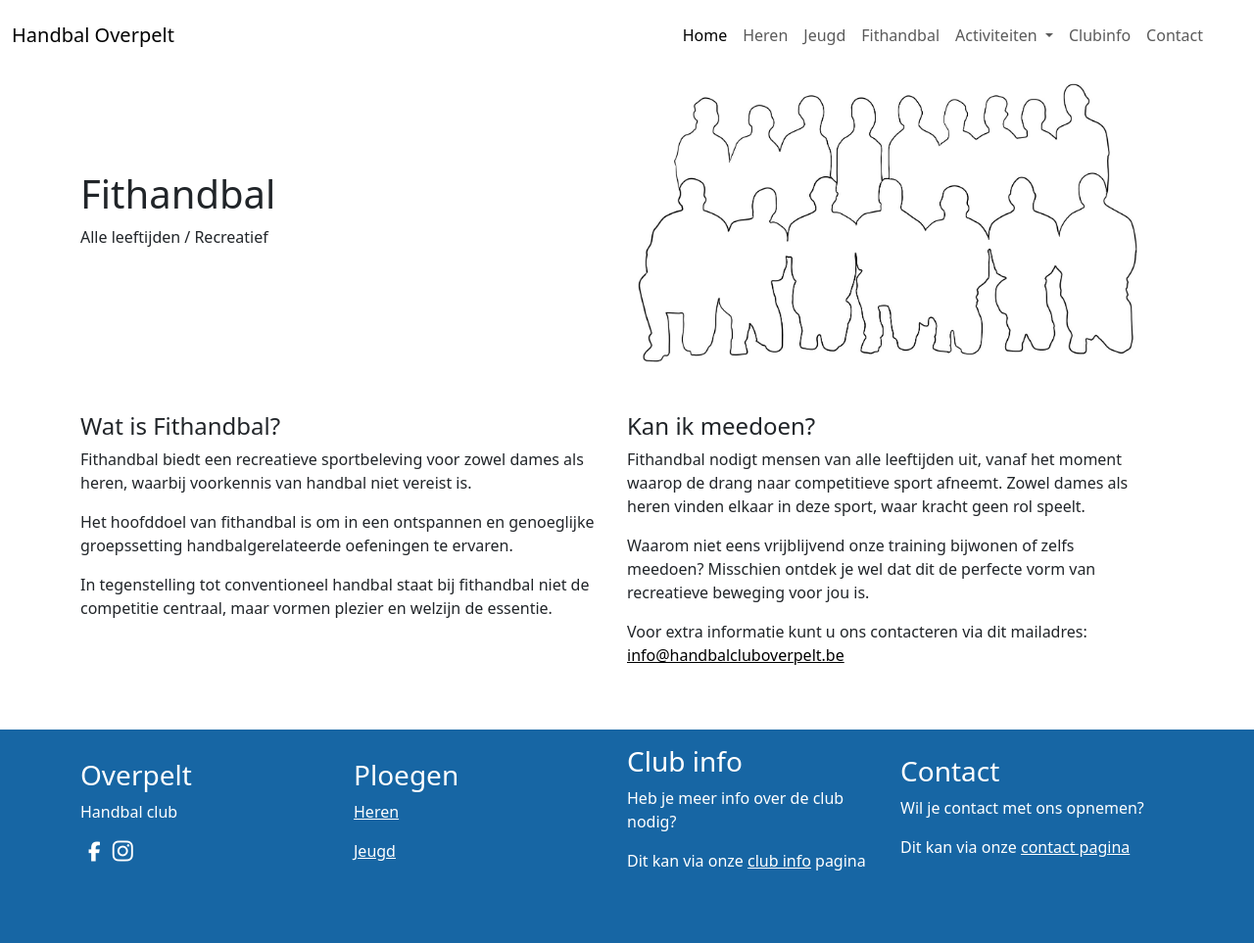
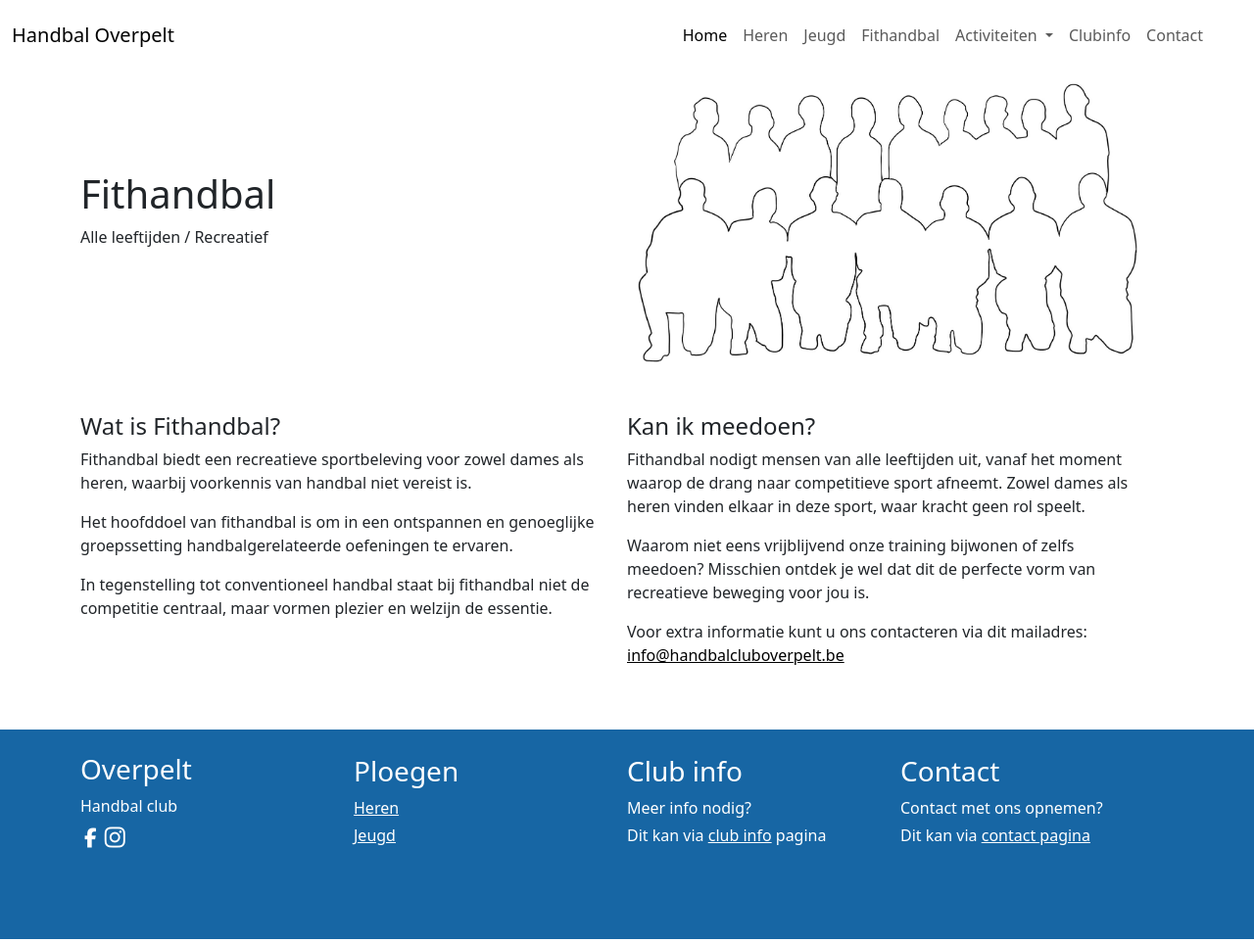
Before and after one commit to FreekBoes/HandbalOverpelt, a plain HTML site: page HTML/fithandbal.html in a window 1280 px wide. Shown: the whole page at 98% size. Drawn offline with nearby package versions, Linux system fonts and the light colour scheme.

Commit message:
Footer aangepast

```diff
--- a/HTML/fithandbal.html
+++ b/HTML/fithandbal.html
@@ -101,40 +101,39 @@
         </main>
     </div>
 
-    <footer class="py-3">
+    <footer class="py-4">
         <div class="container">
             <div class="row align-items-center col-12 mb-3 mb-lg-1">
-                <div class="col-sm-12 col-md-3 text-sm-center text-md-start pb-sm-3 mb-md-5 pb-md-0">
+                <div class="col-sm-12 col-md-3 text-sm-center text-md-start pb-sm-2 mb-md-5 pb-md-0">
                     <h3 class="">Overpelt</h3>
-                    <p class="">Handbal club</p>
-                    <a href="https://www.facebook.com/people/Handbalclub-Overpelt/100063618789208/" class="px-2"><i
-                            class="fa-brands fa-facebook-f fa-lg"></i></a>
+                    <p class="mb-2">Handbal club</p>
+                    <p><a href="https://www.facebook.com/people/Handbalclub-Overpelt/100063618789208/" class="px-1"><i
+                            class="fa-brands fa-facebook-f fa-lg "></i></a>
                     <a href="https://www.instagram.com/hc_overpelt/" class=""><i
-                            class="fa-brands fa-instagram fa-xl"></i></a>
+                            class="fa-brands fa-instagram fa-xl"></i></a></p>
                 </div>
 
-                <div class="col-sm-12 col-md-3 text-sm-center text-md-start mb-md-5">
+                <div class="col-sm-12 col-md-3 text-sm-center text-md-start mb-md-5 pb-sm-2 pb-md-0">
                     <h3 class="">Ploegen</h3>
-                    <p class=""><a href="heren.html" class="footerlink">Heren</a></p>
-                    <p class="mb-md-0"><a href="jeugd.html" class="footerlink">Jeugd</a></p>
+                    <p class="mb-1"><a href="heren.html" class="footerlink">Heren</a></p>
+                    <p class=""><a href="jeugd.html" class="footerlink">Jeugd</a></p>
                 </div>
 
-                <div class="col-sm-12 col-md-3 text-sm-center text-md-start mb-lg-5">
+                <div class="col-sm-12 col-md-3 text-sm-center text-md-start mb-lg-5 pb-sm-2 pb-md-0">
                     <h3 class="">Club info</h3>
-                    <p class="">Heb je meer info over de club nodig?</p>
-                    <p class="mb-md-1">Dit kan via onze <a href="clubinfo.html" class="footerlink">club info</a> pagina
+                    <p class="mb-1">Meer info nodig?</p>
+                    <p class="">Dit kan via <a href="clubinfo.html" class="footerlink">club info</a> pagina
                     </p>
                 </div>
 
                 <div class="col-sm-12 col-md-3 text-sm-center text-md-start mb-lg-5">
                     <h3 class="">Contact</h3>
-                    <p class="">Wil je contact met ons opnemen?</p>
-                    <p class="mb-md-2">Dit kan via onze <a href="contact.html" class="footerlink">contact pagina</a></p>
+                    <p class="mb-1">Contact met ons opnemen?</p>
+                    <p class="">Dit kan via <a href="contact.html" class="footerlink">contact pagina</a></p>
                 </div>
             </div>
         </div>
     </footer>
-
 
     <!-- Bootstrap JavaScript and jQuery -->
     <script src="https://cdn.jsdelivr.net/npm/bootstrap@5.3.3/dist/js/bootstrap.bundle.min.js"
```
Also changed, not shown: HTML/Index.html (+14 -14 lines), HTML/activiteiten.html (+14 -14 lines), HTML/contact.html (+14 -14 lines), HTML/heren.html (+14 -14 lines), HTML/heren1.html (+14 -14 lines), HTML/jeugd.html (+14 -14 lines), HTML/spandoek.html (+14 -14 lines).
